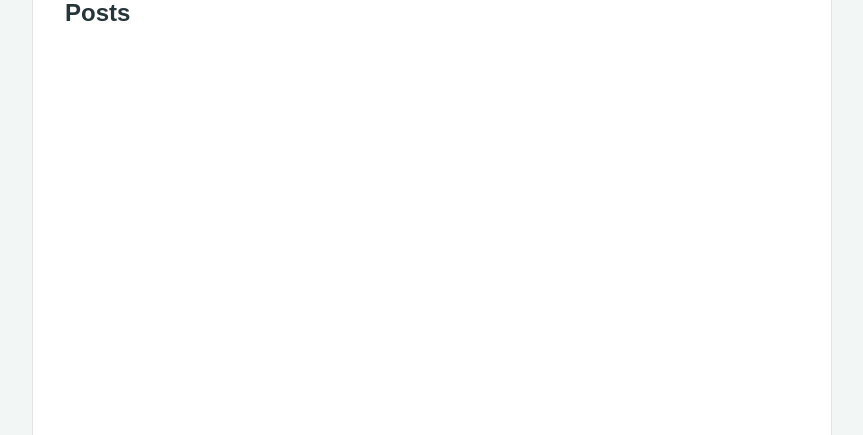
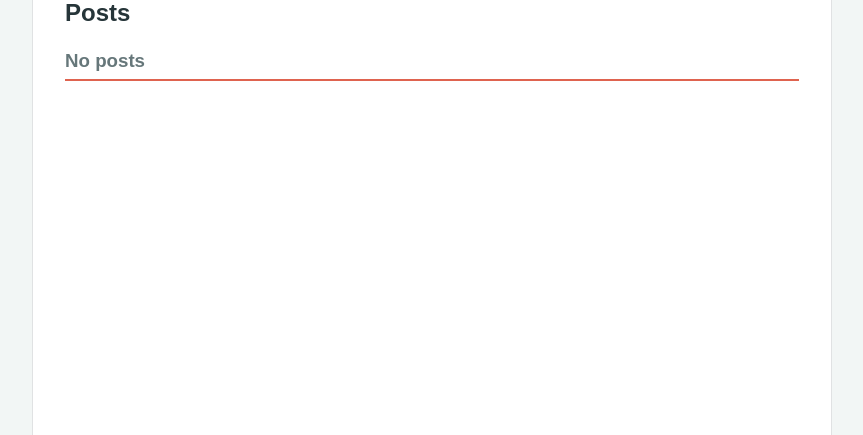
Before and after one commit to dvs2610/socialmedia, a Flask app: page /lina in a window 1280 px wide. Shown: the part 365-800 px from the top of the page, without its empty margins (208-1071 px from the left). Run offline with Flask 3, Linux system fonts and the light colour scheme; the visitor is signed in with stand-in values (Sample User, id 1); data comes from the database, SQL or seed files in the repository.

Commit message:
added no posts text and changed birthday strftime

```diff
--- a/static/style.css
+++ b/static/style.css
@@ -211,7 +211,7 @@ button:focus-visible, input[type="submit"]:focus-visible, a:focus-visible {
     overflow-wrap: anywhere;
 }
 
-.post-date {
+.post-date, .no-posts {
     display: inline-block;
     color: var(--muted-color);
     border-bottom: 2px solid var(--primary-color);
--- a/templates/profile.html
+++ b/templates/profile.html
@@ -8,7 +8,7 @@
                 <div class="profile-card-info">
                     <p>Username: {{user.username}}</p>
                     <p>Name: {{user.fullname if user.fullname else ''}}</p>
-                    <p>Birthday: {{user.birthday.strftime('%d-%m-%Y') if user.birthday else ''}}</p>
+                    <p>Birthday: {{user.birthday.strftime('%d %B %Y') if user.birthday else ''}}</p>
                     <p>Location: {{user.location if user.location else ''}}</p>
                     <p>Something fun: {{user.something_fun if user.something_fun else ''}}</p>
                 </div>
@@ -23,12 +23,16 @@
                         <input type="submit" value="Post!">
                     </form>
                 {% endif %}
+                {% if posts %}
                     {% for post in posts %}
                         <div class="post">
                             <p class="post-date">{{ post.created_at.strftime('%d %B %Y %H:%M') }}</p>
                             <p>{{ post.content }}</p>
                         </div>
                     {% endfor %}
+                {% else %}
+                    <h3 class="no-posts">No posts</h3>
+                {% endif %}
             </div>
 
         {% else %}
```
Lines whose indentation alone changed are shown as unchanged.
